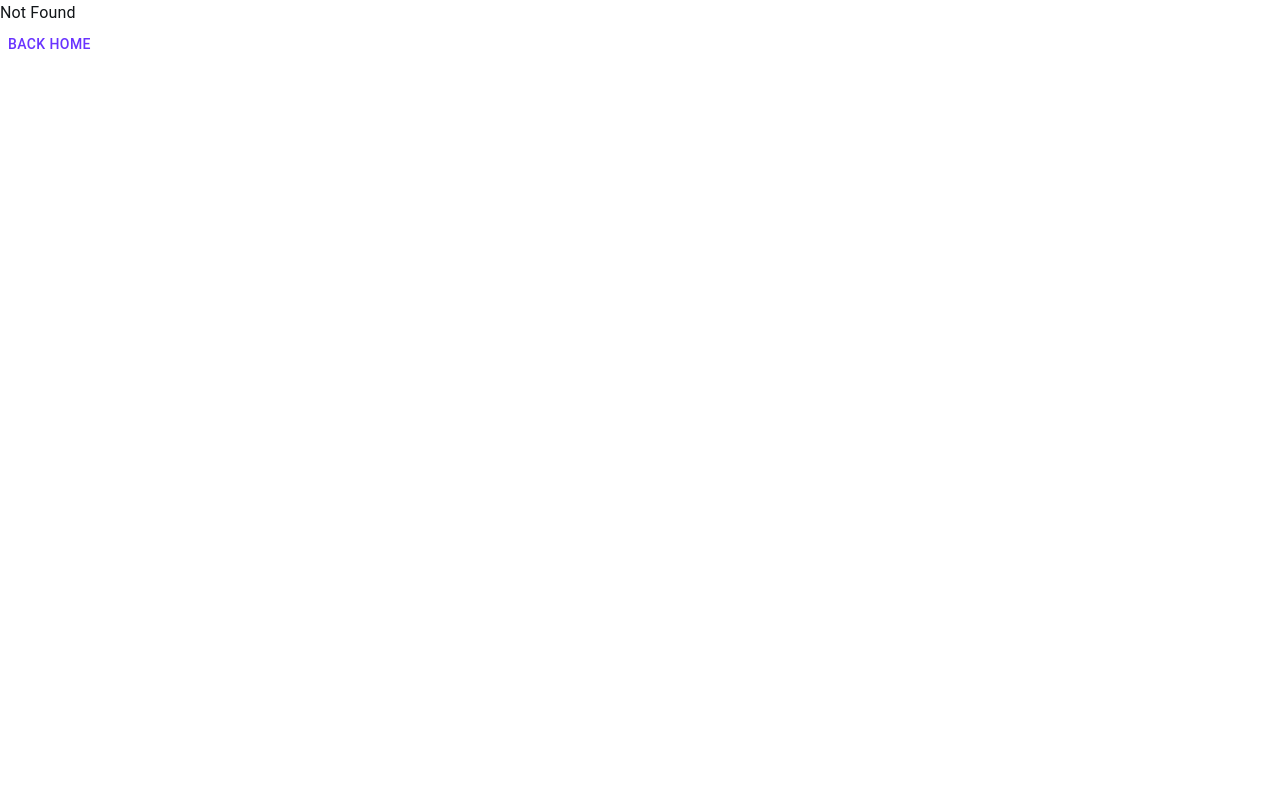
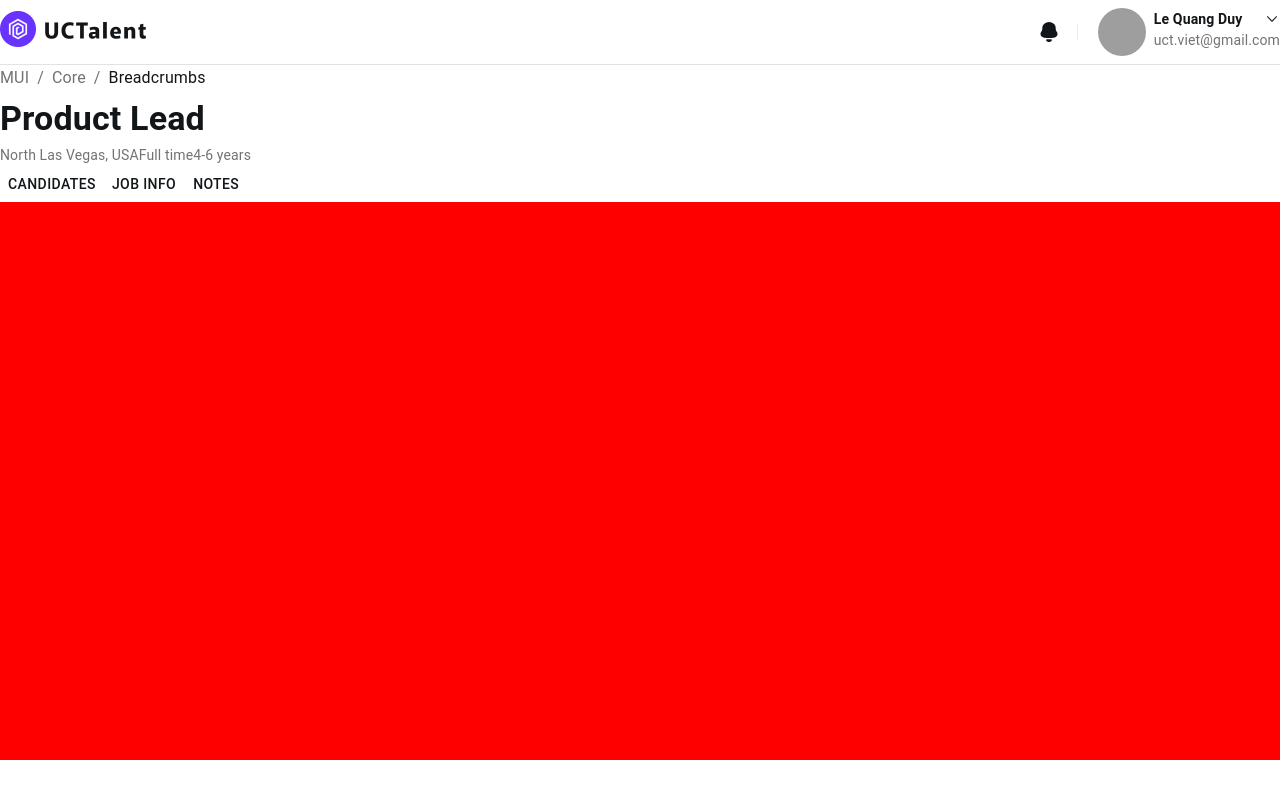
Before and after one commit to UCTalent/uc-ats-react-app, a React (Vite) app: page /jobs/1/candidates in a window 1280 px wide. Before the commit this address had no page. Built offline with nearby package versions, Linux system fonts and the light colour scheme; grey boxes are pictures that could not be loaded.

Commit message:
style: job details page layout

```diff
--- /dev/null
+++ b/src/components/common/Breadcrumbs.tsx
@@ -0,0 +1,27 @@
+import * as React from "react"
+import MuiBreadcrumbs from "@mui/material/Breadcrumbs"
+import Typography from "@mui/material/Typography"
+import Link from "@mui/material/Link"
+
+const handleClick = (event: React.MouseEvent<HTMLDivElement, MouseEvent>) => {
+  event.preventDefault()
+  console.info("You clicked a breadcrumb.")
+}
+
+const Breadcrumbs = () => {
+  return (
+    <div role="presentation" onClick={handleClick}>
+      <MuiBreadcrumbs aria-label="breadcrumb">
+        <Link underline="hover" color="inherit" href="/">
+          MUI
+        </Link>
+        <Link underline="hover" color="inherit" href="/material-ui/getting-started/installation/">
+          Core
+        </Link>
+        <Typography sx={{ color: "text.primary" }}>Breadcrumbs</Typography>
+      </MuiBreadcrumbs>
+    </div>
+  )
+}
+
+export default Breadcrumbs
--- a/src/components/common/index.ts
+++ b/src/components/common/index.ts
@@ -7,3 +7,4 @@ export { default as JobCard } from "./JobCard"
 export { default as UserAvatar } from "./UserAvatar"
 export { default as CalendarBox } from "./CalendarBox"
 export { default as IconSVG } from "./IconSVG"
+export { default as Breadcrumbs } from "./Breadcrumbs"
--- /dev/null
+++ b/src/components/layouts/JobDetailLayout.tsx
@@ -0,0 +1,54 @@
+import Stack from "@mui/material/Stack"
+import Box from "@mui/material/Box"
+import Typography from "@mui/material/Typography"
+import Button from "@mui/material/Button"
+// import { useTheme } from "@mui/material"
+import { AppContainer, Breadcrumbs } from "components/common"
+import { TheAppHeader } from "components/sections"
+import { type ReactNode } from "react"
+
+interface TypeProps {
+  children: ReactNode
+}
+
+const JobDetailLayout: React.FC<TypeProps> = ({ children }) => {
+  // const { palette } = useTheme()
+
+  return (
+    <Stack sx={{ height: "100vh", overflow: "auto" }}>
+      <TheAppHeader />
+      <Box sx={{ flexGrow: 1 }}>
+        <AppContainer sx={{ minHeight: "100%" }}>
+          <Stack sx={{ height: "100%" }}>
+            <Breadcrumbs />
+            <Stack>
+              <Typography sx={{ fontWeight: 600, fontSize: "34px" }}>Product Lead</Typography>
+              <Stack flexDirection="row">
+                <Typography variant="body2">North Las Vegas, USA</Typography>
+                <Typography variant="body2">Full time</Typography>
+                <Typography variant="body2">4-6 years</Typography>
+              </Stack>
+            </Stack>
+            <Stack sx={{ flexGrow: 1 }}>
+              <Stack flexDirection="row">
+                <Button variant="text" color="secondary">
+                  Candidates
+                </Button>
+                <Button variant="text" color="secondary">
+                  Job Info
+                </Button>
+                <Button variant="text" color="secondary">
+                  Notes
+                </Button>
+              </Stack>
+              {children}
+            </Stack>
+            <Stack sx={{ minHeight: "40px" }}></Stack>
+          </Stack>
+        </AppContainer>
+      </Box>
+    </Stack>
+  )
+}
+
+export default JobDetailLayout
--- a/src/components/layouts/index.ts
+++ b/src/components/layouts/index.ts
@@ -1,2 +1,3 @@
 export { default as BaseLayout } from "./BaseLayout"
 export { default as AsideNavigateLayout } from "./AsideNavigateLayout"
+export { default as JobDetailLayout } from "./JobDetailLayout"
--- a/src/components/sections/home/TheJobsList.tsx
+++ b/src/components/sections/home/TheJobsList.tsx
@@ -1,16 +1,22 @@
 import Stack from "@mui/material/Stack"
+import { useNavigate } from "react-router-dom"
+import { useTheme } from "@mui/material"
 import { useMemo } from "react"
 import { ButtonOutlined, JobCard, CalendarBox } from "components/common"
+import { PAGE_MAP } from "constants/PAGE_MAP"
 
 const TheJobsList = () => {
+  const navigate = useNavigate()
+  const { palette } = useTheme()
+
   const statusFilterElements = useMemo(() => {
     const statusList = [
-      { name: "Active", action: () => {} },
-      { name: "Closed", action: () => {} },
-      { name: "Pending", action: () => {} },
+      { name: "Total", action: () => {} },
+      { name: "Hired", action: () => {} },
+      { name: "Dropped", action: () => {} },
     ]
     return (
-      <Stack flexDirection="row" gap="18px">
+      <Stack flexDirection="row" gap="18px" sx={{ px: "28px" }}>
         {statusList.map((status) => (
           <ButtonOutlined key={status.name} customColor="black">
             {status.name}
@@ -21,14 +27,23 @@ const TheJobsList = () => {
   }, [])
 
   return (
-    <Stack sx={{ flexGrow: 1, px: "28px", py: "24px", gap: "24px" }}>
+    <Stack sx={{ flexGrow: 1, py: "24px", gap: "24px" }}>
       {statusFilterElements}
       <Stack gap="24px">
         {Array.from({ length: 12 }).map((item, index) => (
           <Stack
             key={index}
             flexDirection="row"
-            sx={{ alignItems: "center", justifyContent: "space-between", py: "18px" }}
+            sx={{
+              alignItems: "center",
+              justifyContent: "space-between",
+              px: "28px",
+              py: "18px",
+              cursor: "pointer",
+              transitionDuration: "0.1s",
+              "&:hover": { backgroundColor: palette.background.accent },
+            }}
+            onClick={() => navigate(PAGE_MAP.JOB_DETAILS(index.toString()))}
           >
             <JobCard />
             <Stack flexDirection="row" gap="10px">
--- a/src/constants/PAGE_MAP.ts
+++ b/src/constants/PAGE_MAP.ts
@@ -1,3 +1,4 @@
-export enum PAGE_MAP {
-  HOME = "/",
+export const PAGE_MAP = {
+  HOME: "/",
+  JOB_DETAILS: (id: string) => `/jobs/${id}/candidates`,
 }
--- /dev/null
+++ b/src/pages/TheJobDetailPage.tsx
@@ -0,0 +1,11 @@
+import Stack from "@mui/material/Stack"
+
+const TheJobDetailPage = () => {
+  return (
+    // <AppContainer sx={{ height: "100%" }}>
+    <Stack flexDirection="row" sx={{ flexGrow: 1, bgcolor: "red" }}></Stack>
+    // </AppContainer>
+  )
+}
+
+export default TheJobDetailPage
--- a/src/routes/index.ts
+++ b/src/routes/index.ts
@@ -1,12 +1,18 @@
 import TheHomePage from "pages/TheHomePage"
+import TheJobDetailPage from "pages/TheJobDetailPage"
 import NotFound from "pages/NotFound"
-// import { BaseLayout } from "components/layouts"
+import { AsideNavigateLayout, JobDetailLayout } from "components/layouts"
 import { PAGE_MAP } from "constants/PAGE_MAP"
-import { TypeRoute } from "routes/type"
-import { AsideNavigateLayout } from "components/layouts/index"
 import { META_SEO } from "constants/META_SEO"
+import type { TypeRoute } from "routes/type"
 
 export const ROUTES: TypeRoute[] = [
   { path: PAGE_MAP.HOME, component: TheHomePage, layout: AsideNavigateLayout, meta: META_SEO.HOME },
+  {
+    path: "/jobs/:id/candidates",
+    component: TheJobDetailPage,
+    layout: JobDetailLayout,
+    meta: META_SEO.DEFAULT,
+  },
   { path: "*", component: NotFound, meta: META_SEO.DEFAULT },
 ]
```
